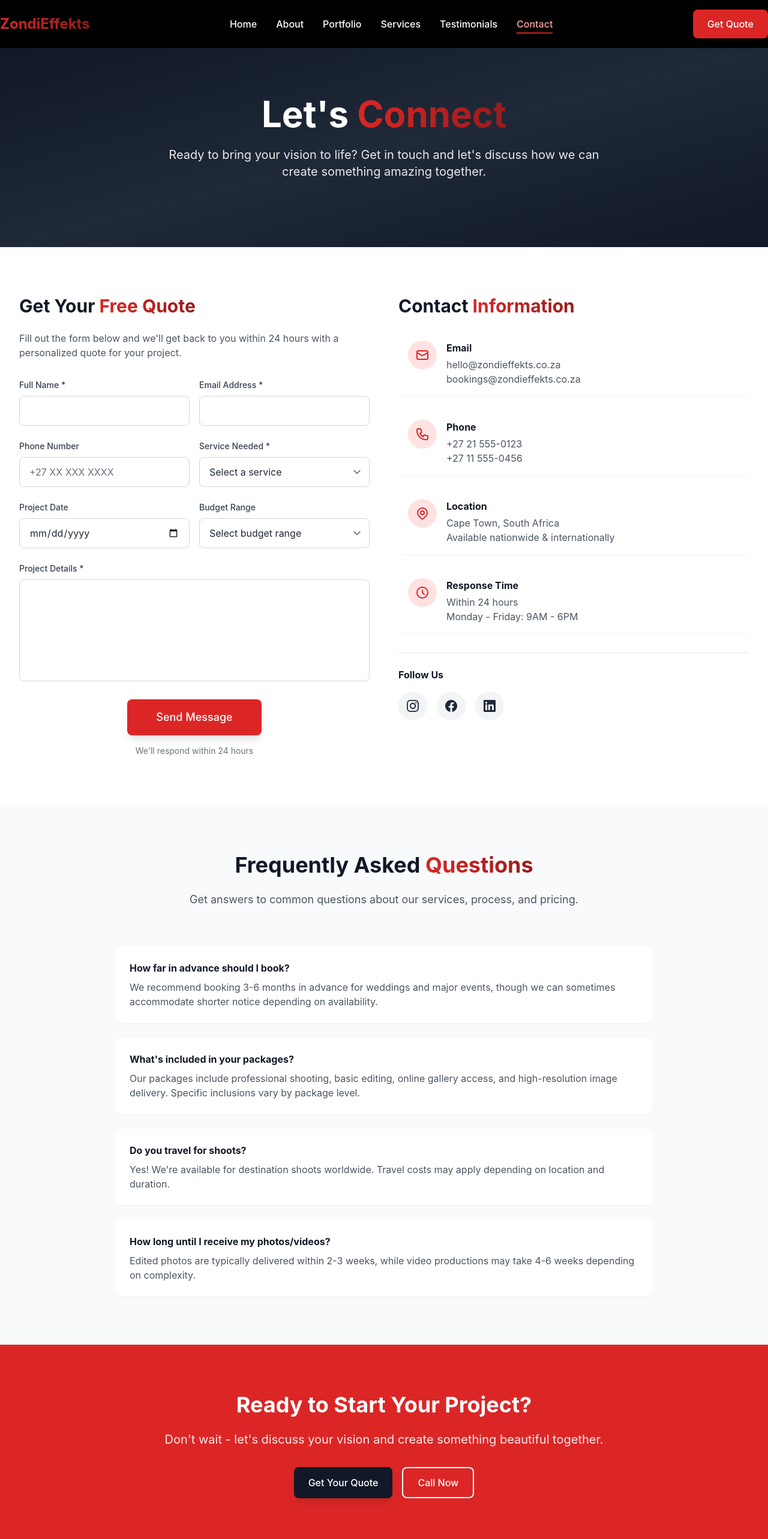
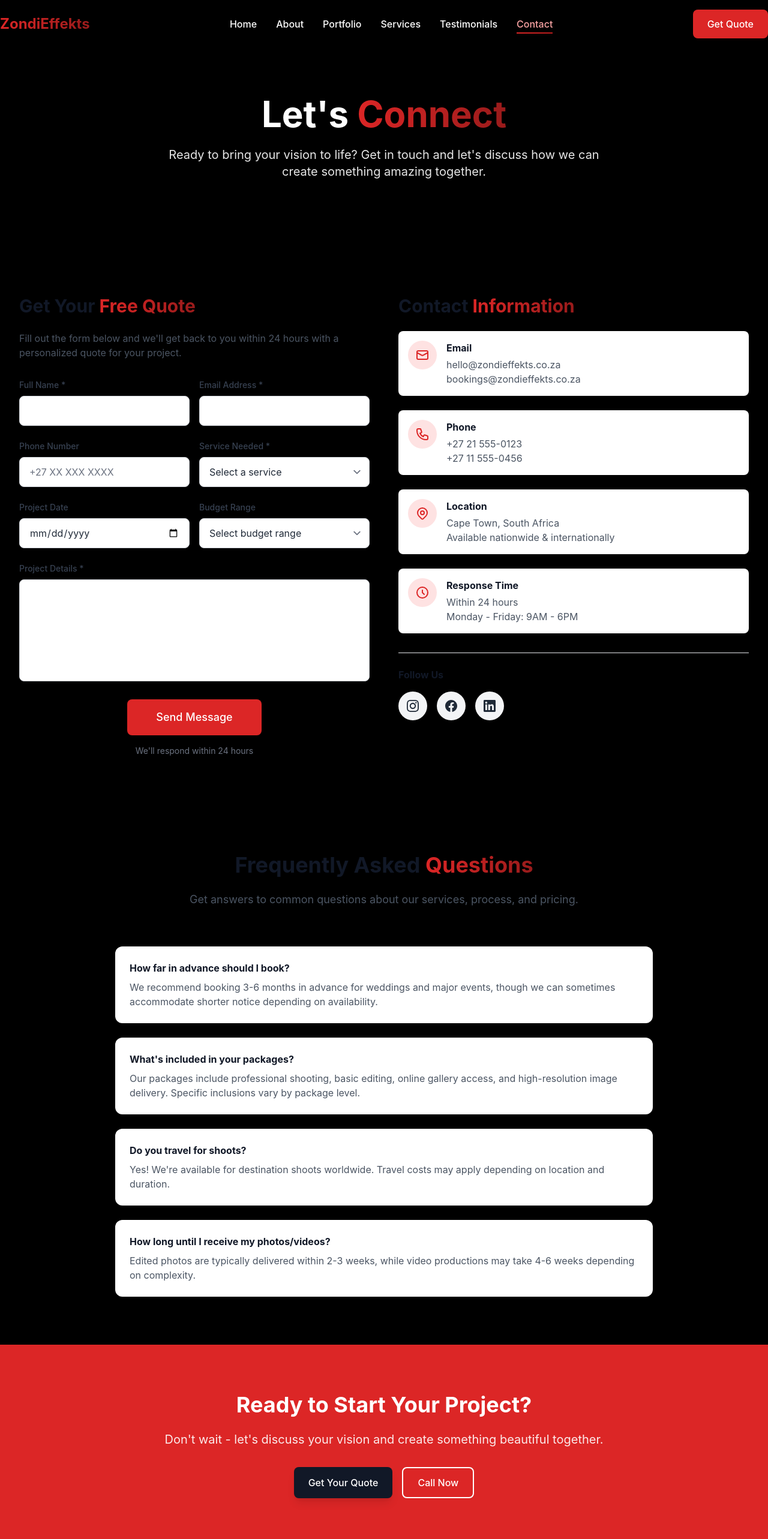
Before and after one commit to Nathandiv/ZondiEffeKt, an Angular app: page /contact in a window 1280 px wide. Shown: the top 2566 px of the page at 60% size. Built offline with nearby package versions, Linux system fonts and the light colour scheme.

Commit message:
made changes to the contact page

```diff
--- a/src/app/pages/contact/contact.component.html
+++ b/src/app/pages/contact/contact.component.html
@@ -1,5 +1,5 @@
 <!-- Hero Section -->
-<section class="pt-20 section-padding bg-gradient-to-br from-dark-900 via-dark-800 to-dark-900 text-white" aria-label="Hero Section">
+<section class="pt-20 section-padding  text-white" aria-label="Hero Section">
   <div class="container-max">
     <div class="text-center">
       <h1 class="text-4xl sm:text-5xl lg:text-6xl font-bold mb-6 animate-slide-up">
@@ -13,7 +13,7 @@
 </section>
 
 <!-- Contact Form & Info -->
-<section class="section-padding bg-white" aria-label="Contact Form and Information Section">
+<section class="section-padding " aria-label="Contact Form and Information Section">
   <div class="container-max">
     <div class="grid grid-cols-1 lg:grid-cols-2 gap-6 lg:gap-12">
       <!-- Contact Form -->
@@ -233,7 +233,7 @@
 </section>
 
 <!-- FAQ Section -->
-<section class="section-padding bg-dark-50" aria-label="Frequently Asked Questions Section">
+<section class="section-padding " aria-label="Frequently Asked Questions Section">
   <div class="container-max">
     <div class="text-center mb-16">
       <h2 class="text-3xl sm:text-4xl font-bold mb-6 text-dark-900">
```
